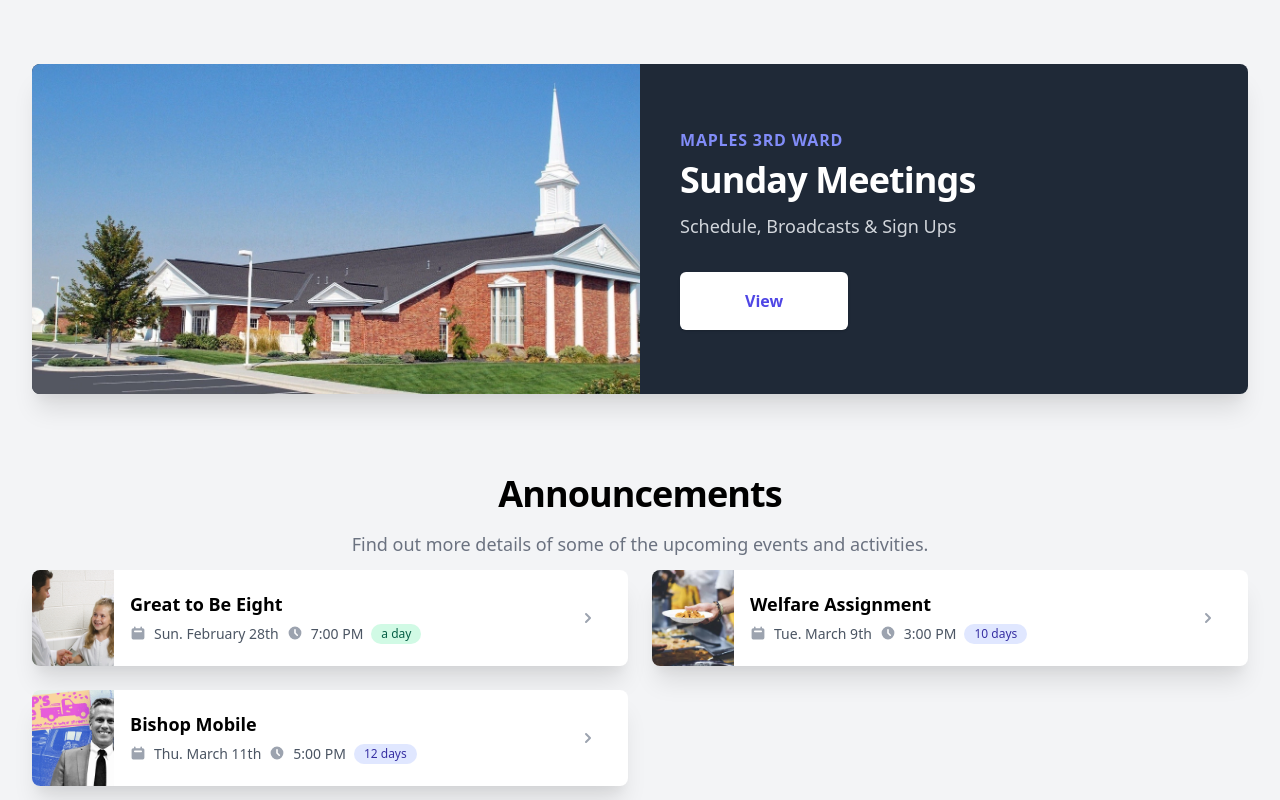
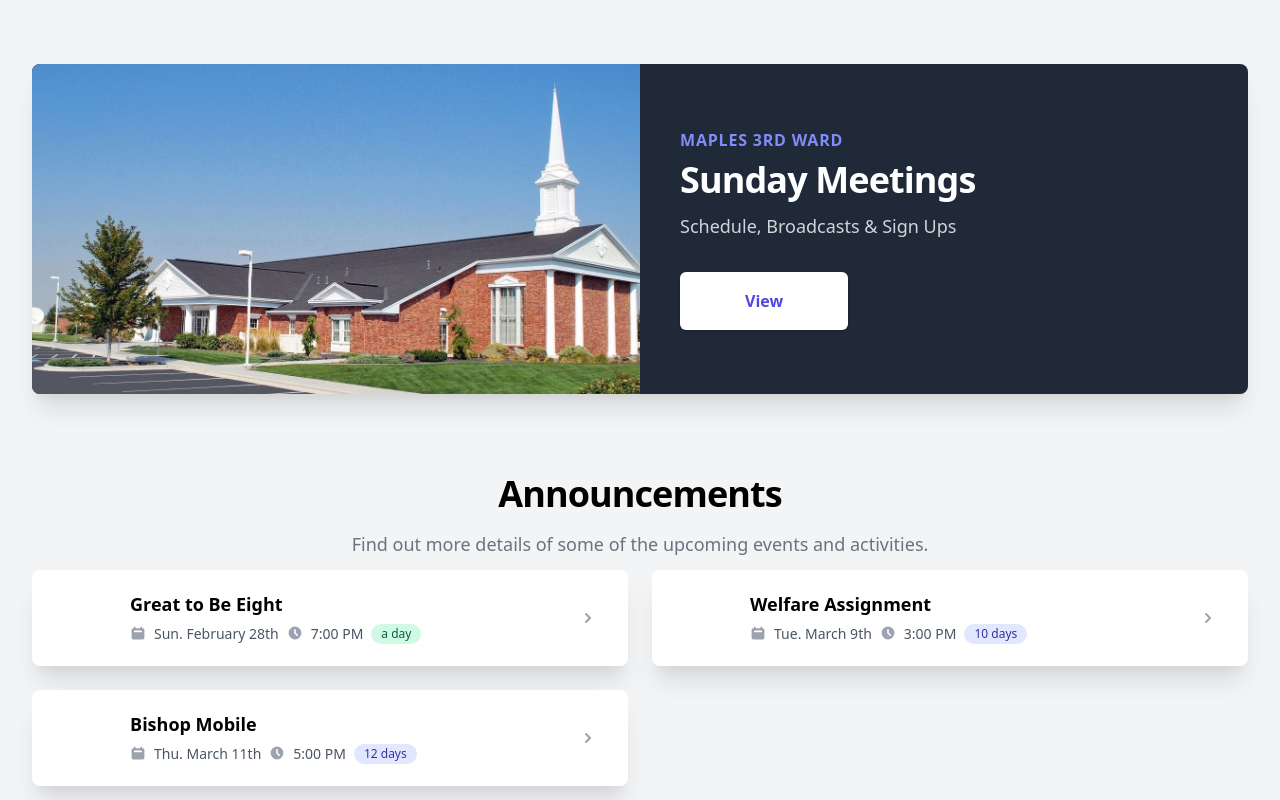
Before and after one commit to snicol21/ourwardapp, a Next.js app: page / in a window 1280 px wide. Shown: the top 800 px of the page. Built offline with nearby package versions, Linux system fonts and the light colour scheme; a web font is replaced by a local one.

Commit message:
remove url

```diff
--- a/components/modules/cards/EventCard.tsx
+++ b/components/modules/cards/EventCard.tsx
@@ -18,7 +18,7 @@ const EventCard = ({ ...card }: IEventCard) => {
       <div
         className="w-24 h-full rounded-l-lg"
         style={{
-          backgroundImage: `url('${card.image?.src}')`,
+          backgroundImage: card.image?.src,
           backgroundPosition: "center",
           backgroundSize: "cover",
           backgroundRepeat: "no-repeat",
```
